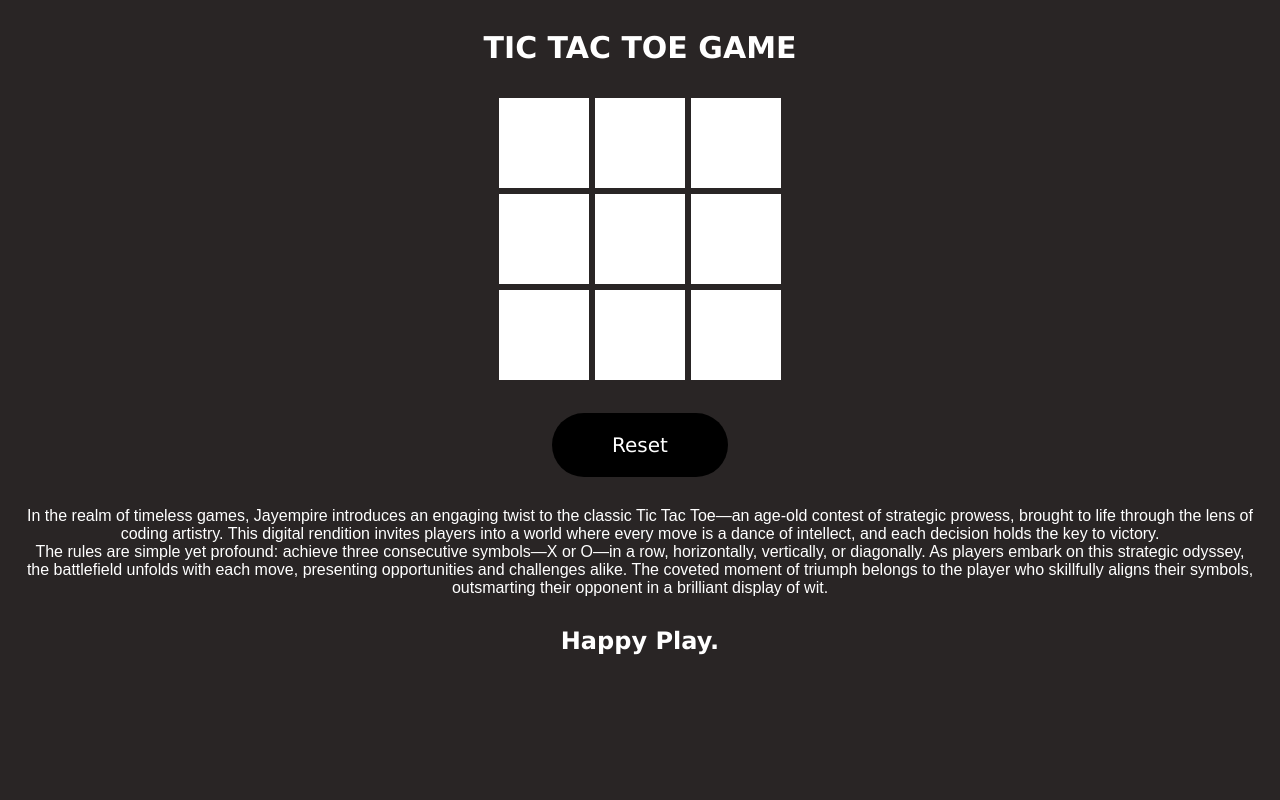
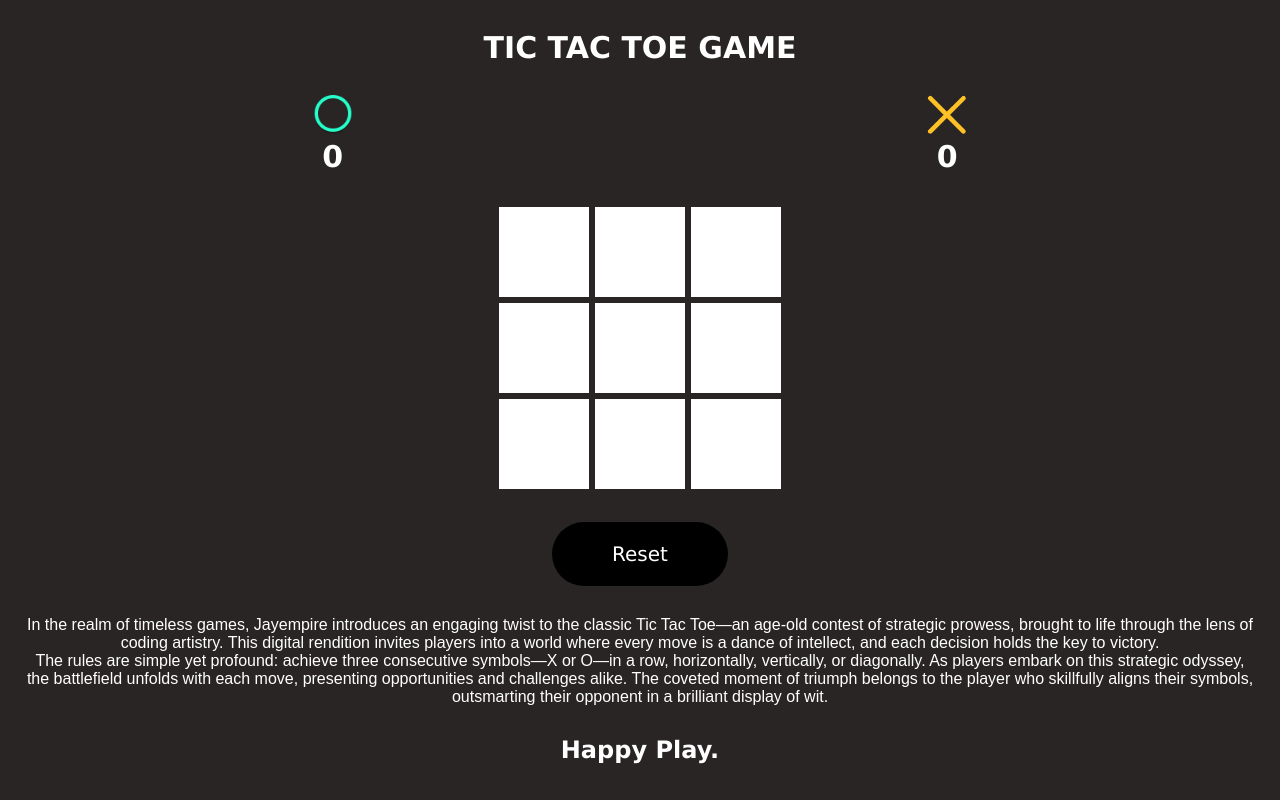
Before and after one commit to Empire688682/Tic-Tac-Toe, a React (Vite) app: page / in a window 1280 px wide. Built offline with nearby package versions, Linux system fonts and the light colour scheme.

Commit message:
new update

```diff
--- a/src/Component/Tictactoe.css
+++ b/src/Component/Tictactoe.css
@@ -49,3 +49,13 @@ h2{
     margin-top: 30px;
     color: white;
 }
+.winner-box{
+    width: 100%;
+    display: flex;
+    align-items: center;
+    justify-content: space-around;
+    margin-top: 30px;
+}
+.winner-box img{
+    width: 40px;
+}
--- a/src/Component/Tictactoe.jsx
+++ b/src/Component/Tictactoe.jsx
@@ -7,6 +7,8 @@ import cross_Icon from '../Component/Assets/cross.png'
 let data = Array(9).fill("");
 const Tictactoe = () => {
   const [count, setCount] = useState(0);
+  const [Xwinner, setXWinner] = useState(0);
+  const [Owinner, setOWinner] = useState(0);
   const [lock, setLock] = useState(false);
   const titleRef = useRef(null);
   const box1 = useRef(null)
@@ -68,14 +70,16 @@ const Tictactoe = () => {
     setLock(true);
     if(winner === "o"){
       const speech = new SpeechSynthesisUtterance();
-      speech.text = "Congratulation circle won"
+      speech.text = "Congratulation circle won";
       window.speechSynthesis.speak(speech);
+      setOWinner(Owinner+1);
       titleRef.current.innerHTML = `Congratulation: <img src=${circle_Icon} />` + "Won";
     }
     else{
       const speech = new SpeechSynthesisUtterance();
       speech.text = "Congratulation Times won"
       window.speechSynthesis.speak(speech);
+      setXWinner(Xwinner+1);
       titleRef.current.innerHTML = `Congratulation: <img src=${cross_Icon} />` + "Won";
     }
   }
@@ -94,6 +98,16 @@ const Tictactoe = () => {
     <div>
       <div className="tictactoe">
         <h1 ref={titleRef}>TIC TAC TOE GAME</h1>
+        <div className="winner-box">
+          <div>
+            <img src={circle_Icon} />
+            <h1>{Owinner}</h1>
+          </div>
+          <div>
+            <img src={cross_Icon}/>
+            <h1>{Xwinner}</h1>
+          </div>
+        </div>
         <div className="row">
           <div className="colums">
             <div ref={box1} onClick={(e) =>{toggle(e,0)}} className="boxes"></div>
```
